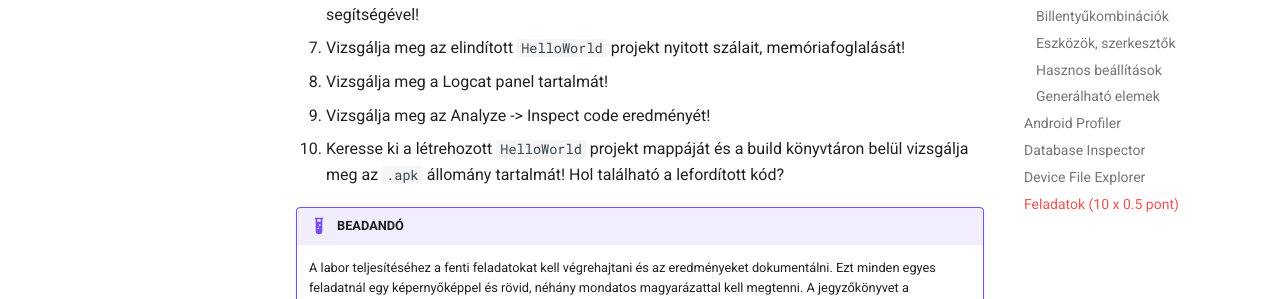
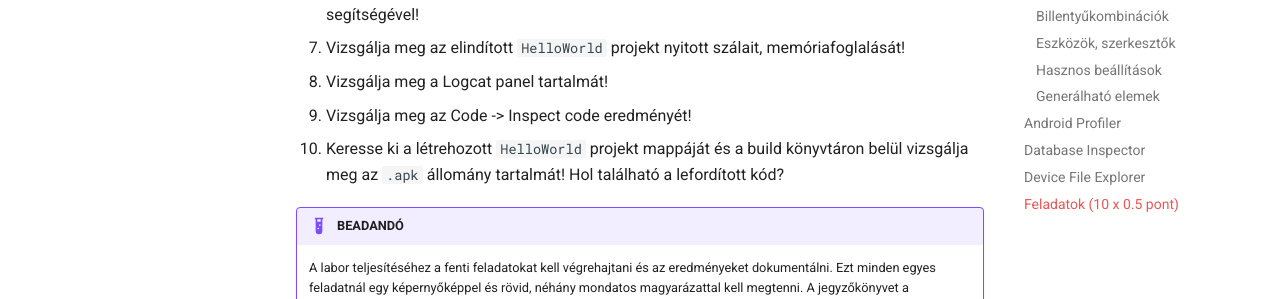
Before and after one commit to VIAUAD02/laborok, an MkDocs documentation site: the page built from docs/laborok/01-android-hello-world/index.md, in a window 1280 px wide and 900 px high, scrolled down 14707 px. Shown: the part 425-724 px from the top of the window. Built offline with MkDocs 1.6.1 and Material for MkDocs 9.7.7, drawn with Linux system fonts in a browser that asks for light colours; comment, search, counter and statistics services are not loaded.

Commit message:
description fix

```diff
--- a/docs/laborok/01-android-hello-world/index.md
+++ b/docs/laborok/01-android-hello-world/index.md
@@ -299,7 +299,7 @@ A készüléken lévő fájlrendszert is [böngészhetjük](https://developer.an
 6.  Változtassa meg a készülék tartózkodási helyét az emulátor megfelelő paneljének segítségével!
 7.  Vizsgálja meg az elindított `HelloWorld` projekt nyitott szálait, memóriafoglalását!
 8.  Vizsgálja meg a Logcat panel tartalmát!
-9.  Vizsgálja meg az Analyze -> Inspect code eredményét!
+9.  Vizsgálja meg az Code -> Inspect code eredményét!
 10.  Keresse ki a létrehozott `HelloWorld` projekt mappáját és a build könyvtáron belül vizsgálja meg az `.apk` állomány tartalmát! Hol található a lefordított kód?
 
 !!! example "BEADANDÓ"
```
